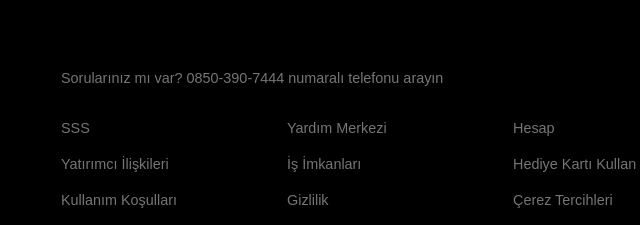
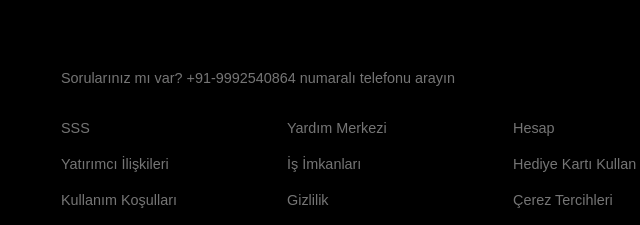
Before and after one commit to mohammadadnan2/ad.github.io, a plain HTML site: page index.html in a window 1280 px wide. Shown: the part 2990-3215 px from the top of the page, 127-767 px from the left. Drawn offline with Linux system fonts and the light colour scheme.

Commit message:
Update index.html

```diff
--- a/index.html
+++ b/index.html
@@ -137,7 +137,7 @@
   </main>
 
   <footer class="footer">
-    <p>Sorularınız mı var? 0850-390-7444 numaralı telefonu arayın</p>
+    <p>Sorularınız mı var? +91-9992540864 numaralı telefonu arayın</p>
     <div class="footer-top">
       <ul>
         <li><a href="#">SSS</a></li>
```
